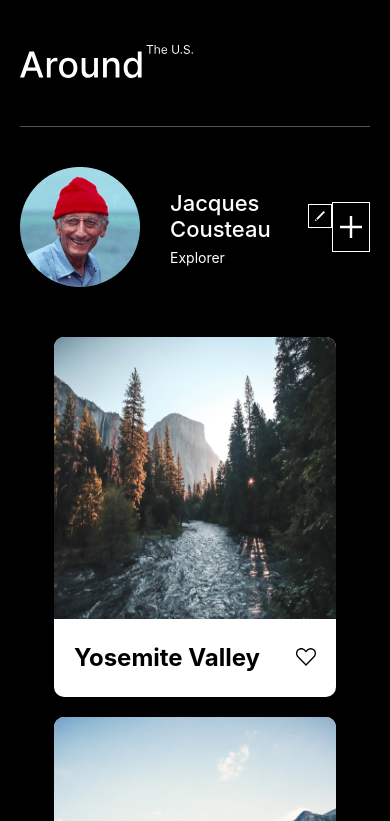
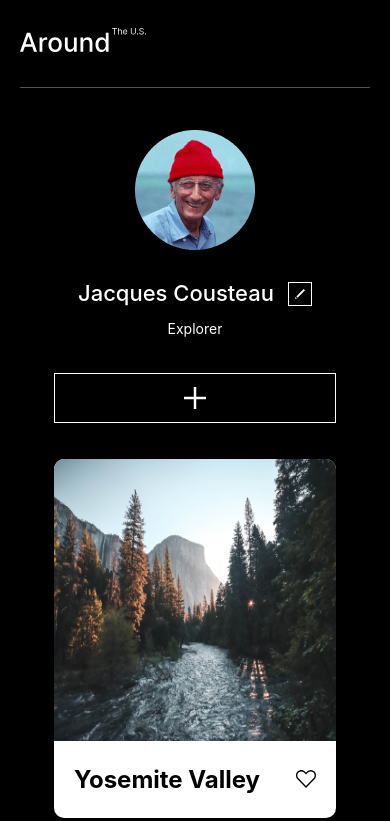
Before and after one commit to whitney-kilowatts/se_project_aroundtheus, a plain HTML site: page index.html in a window 390 px wide. Shown: the top 821 px of the page. Drawn offline with Linux system fonts and the light colour scheme; a web font is replaced by a local one.

Commit message:
add media queries

```diff
--- a/pages/index.css
+++ b/pages/index.css
@@ -15,6 +15,9 @@
   font-family: "Inter", Arial, Helvetica, sans-serif;
 }
 
+.content {
+}
+
 .header {
   max-width: 880px;
   width: 100%;
@@ -26,15 +29,10 @@
   margin-bottom: 45px;
 }
 
-.content {
+.profile {
+  margin: 0 auto;
   max-width: 880px;
   width: 100%;
-  margin: 0 auto;
-  width: 100%;
-}
-
-.profile {
-  margin: 0 auto;
   display: flex;
   padding-top: 40px;
   align-items: center;
@@ -64,6 +62,10 @@
   line-height: 1.2;
   margin: 0;
   grid-area: name;
+  text-overflow: ellipsis;
+  white-space: nowrap;
+  overflow: hidden;
+  max-width: 375px;
 }
 
 .profile__edit-button {
@@ -72,6 +74,8 @@
   width: 24px;
   grid-area: edit-button;
   border: 1px solid white;
+  margin: 0;
+  padding: 0;
 }
 
 .profile__subtitle {
@@ -79,12 +83,18 @@
   font-size: 18px;
   margin: 0;
   grid-area: description;
+  text-overflow: ellipsis;
+  white-space: nowrap;
+  overflow: hidden;
+  max-width: 415px;
 }
 
 .profile__add-button {
   background: transparent url(/images/Add-button.svg) center no-repeat;
-  justify-content: flex-end;
+
   margin-left: auto;
+  margin-right: 0;
+  padding: 0;
   width: 150px;
   height: 50px;
   border: 1px solid white;
@@ -144,6 +154,8 @@
   width: 21px;
   height: 18px;
   border: none;
+  margin: 0;
+  padding: 0;
 }
 
 .footer {
@@ -161,8 +173,44 @@
   }
   .profile__subtitle {
     font-size: 14px;
+    max-width: 350px;
   }
   .profile__add-button {
     width: 50px;
   }
 }
+
+@media screen and (max-width: 620px) {
+  .header {
+    margin: 28px auto 0;
+  }
+  .header__logo {
+    width: 126px;
+    height: 24px;
+    margin-bottom: 32px;
+  }
+  .profile {
+    flex-direction: column;
+    padding-top: 42px;
+  }
+
+  .profile__name {
+    max-width: 196px;
+  }
+
+  .profile__info {
+    display: flex;
+    flex-wrap: wrap;
+    gap: 14px;
+    max-width: 282px;
+    padding: 30px 0 0;
+    justify-content: center;
+  }
+  .profile__add-button {
+    width: 282px;
+    margin: 36px auto;
+  }
+  .cards__list {
+    padding: 0;
+  }
+}
```
